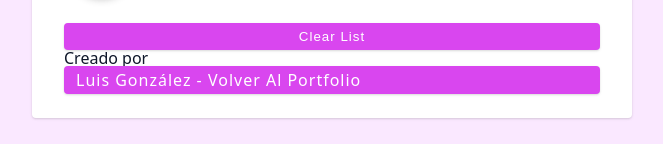
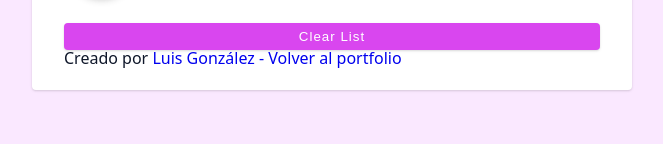
Before and after one commit to dudufcb1/birthday-buddy-react, a React (Vite) app: page / in a window 1280 px wide. Shown: the part 639-783 px from the top of the page, without its empty margins (308-971 px from the left). Built offline with nearby package versions, Linux system fonts and the light colour scheme.

Commit message:
Update App.jsx

```diff
--- a/src/App.jsx
+++ b/src/App.jsx
@@ -28,7 +28,7 @@ const App = () => {
             Refresh
           </button>
         )}
-               <footer>Creado por   <a href="https://dudufcb.netlify.app/" class="btn btn-block"
+               <footer>Creado por   <a href="https://dudufcb.netlify.app/"
             >Luis González - Volver al portfolio</a> </footer>
       </section>
 
```
